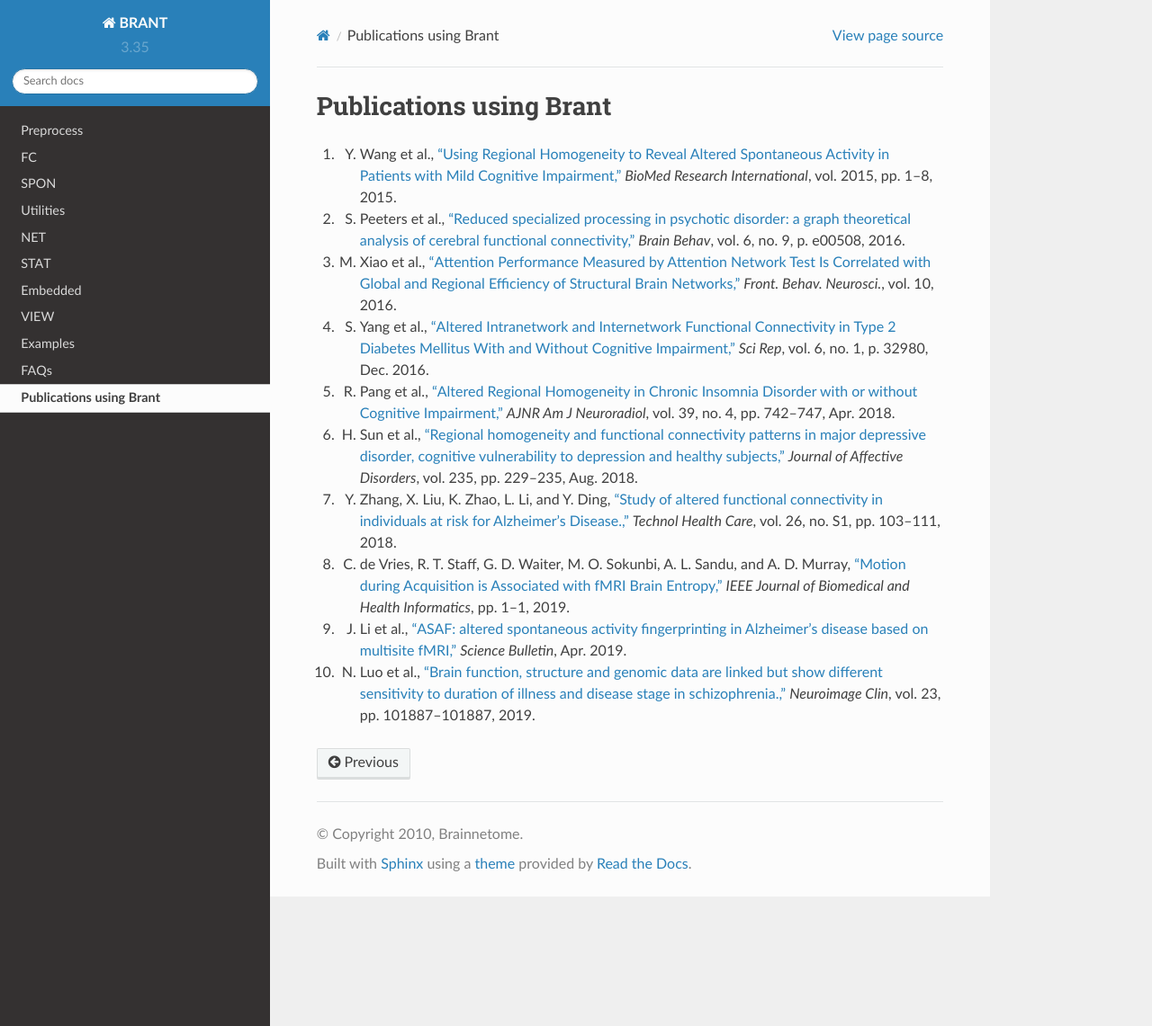
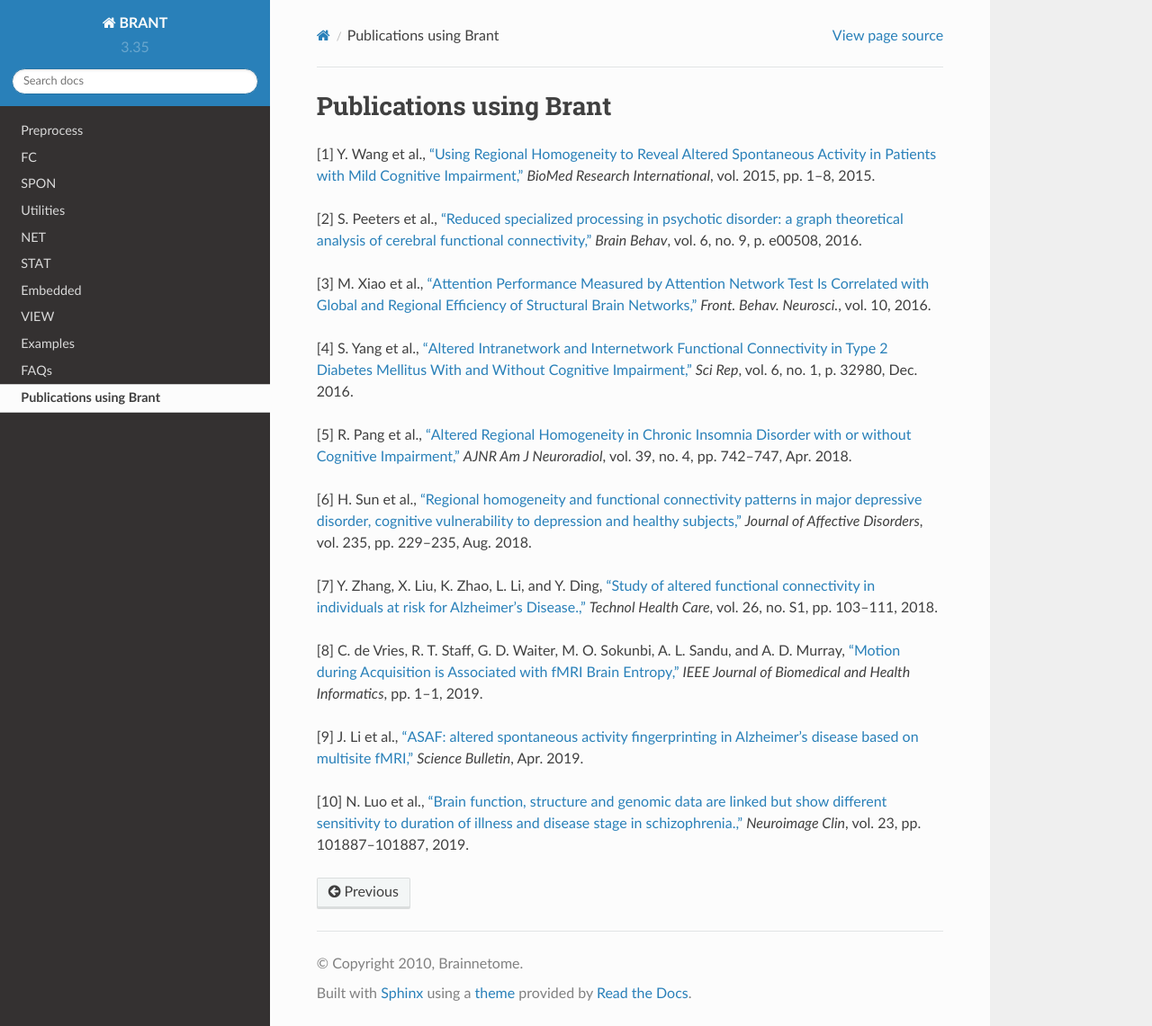
Before and after one commit to YongLiuLab/brant, a Sphinx documentation site: the page built from source/Publications_using_Brant.txt, in a window 1280 px wide and 1141 px high. Shown: the whole window at 90% size. Built offline with Sphinx 7.4.7 and the Read the Docs theme 2.0.0, drawn with Linux system fonts in a browser that asks for light colours; pages that are not in the unit, such as notebooks, are missing from menus.

Commit message:
Update Publications_using_Brant.txt

```diff
--- a/source/Publications_using_Brant.txt
+++ b/source/Publications_using_Brant.txt
@@ -1,25 +1,25 @@
 Publications using Brant
 --------------------------------------------
 
-1. Y. Wang et al., `“Using Regional Homogeneity to Reveal Altered Spontaneous Activity in Patients with Mild Cognitive Impairment,”`_ *BioMed Research International*, vol. 2015, pp. 1–8, 2015.
+[1] Y. Wang et al., `“Using Regional Homogeneity to Reveal Altered Spontaneous Activity in Patients with Mild Cognitive Impairment,”`_ *BioMed Research International*, vol. 2015, pp. 1–8, 2015.
 
-2. S. Peeters et al., `“Reduced specialized processing in psychotic disorder: a graph theoretical analysis of cerebral functional connectivity,”`_ *Brain Behav*, vol. 6, no. 9, p. e00508, 2016.
+[2] S. Peeters et al., `“Reduced specialized processing in psychotic disorder: a graph theoretical analysis of cerebral functional connectivity,”`_ *Brain Behav*, vol. 6, no. 9, p. e00508, 2016.
 
-3. M. Xiao et al., `“Attention Performance Measured by Attention Network Test Is Correlated with Global and Regional Efficiency of Structural Brain Networks,”`_ *Front. Behav. Neurosci.*, vol. 10, 2016.
+[3] M. Xiao et al., `“Attention Performance Measured by Attention Network Test Is Correlated with Global and Regional Efficiency of Structural Brain Networks,”`_ *Front. Behav. Neurosci.*, vol. 10, 2016.
 
-4. S. Yang et al., `“Altered Intranetwork and Internetwork Functional Connectivity in Type 2 Diabetes Mellitus With and Without Cognitive Impairment,”`_ *Sci Rep*, vol. 6, no. 1, p. 32980, Dec. 2016.
+[4] S. Yang et al., `“Altered Intranetwork and Internetwork Functional Connectivity in Type 2 Diabetes Mellitus With and Without Cognitive Impairment,”`_ *Sci Rep*, vol. 6, no. 1, p. 32980, Dec. 2016.
 
-5. R. Pang et al., `“Altered Regional Homogeneity in Chronic Insomnia Disorder with or without Cognitive Impairment,”`_ *AJNR Am J Neuroradiol*, vol. 39, no. 4, pp. 742–747, Apr. 2018.
+[5] R. Pang et al., `“Altered Regional Homogeneity in Chronic Insomnia Disorder with or without Cognitive Impairment,”`_ *AJNR Am J Neuroradiol*, vol. 39, no. 4, pp. 742–747, Apr. 2018.
 
-6. H. Sun et al., `“Regional homogeneity and functional connectivity patterns in major depressive disorder, cognitive vulnerability to depression and healthy subjects,”`_ *Journal of Affective Disorders*, vol. 235, pp. 229–235, Aug. 2018.
+[6] H. Sun et al., `“Regional homogeneity and functional connectivity patterns in major depressive disorder, cognitive vulnerability to depression and healthy subjects,”`_ *Journal of Affective Disorders*, vol. 235, pp. 229–235, Aug. 2018.
 
-7. Y. Zhang, X. Liu, K. Zhao, L. Li, and Y. Ding, `“Study of altered functional connectivity in individuals at risk for Alzheimer’s Disease.,”`_ *Technol Health Care*, vol. 26, no. S1, pp. 103–111, 2018.
+[7] Y. Zhang, X. Liu, K. Zhao, L. Li, and Y. Ding, `“Study of altered functional connectivity in individuals at risk for Alzheimer’s Disease.,”`_ *Technol Health Care*, vol. 26, no. S1, pp. 103–111, 2018.
 
-8. C. de Vries, R. T. Staff, G. D. Waiter, M. O. Sokunbi, A. L. Sandu, and A. D. Murray, `“Motion during Acquisition is Associated with fMRI Brain Entropy,”`_ *IEEE Journal of Biomedical and Health Informatics*, pp. 1–1, 2019.
+[8] C. de Vries, R. T. Staff, G. D. Waiter, M. O. Sokunbi, A. L. Sandu, and A. D. Murray, `“Motion during Acquisition is Associated with fMRI Brain Entropy,”`_ *IEEE Journal of Biomedical and Health Informatics*, pp. 1–1, 2019.
 
-9. J. Li et al., `“ASAF: altered spontaneous activity fingerprinting in Alzheimer’s disease based on multisite fMRI,”`_ *Science Bulletin*, Apr. 2019.
+[9] J. Li et al., `“ASAF: altered spontaneous activity fingerprinting in Alzheimer’s disease based on multisite fMRI,”`_ *Science Bulletin*, Apr. 2019.
 
-10. N. Luo et al., `“Brain function, structure and genomic data are linked but show different sensitivity to duration of illness and disease stage in schizophrenia.,”`_ *Neuroimage Clin*, vol. 23, pp. 101887–101887, 2019.
+[10] N. Luo et al., `“Brain function, structure and genomic data are linked but show different sensitivity to duration of illness and disease stage in schizophrenia.,”`_ *Neuroimage Clin*, vol. 23, pp. 101887–101887, 2019.
 
 
 
```
